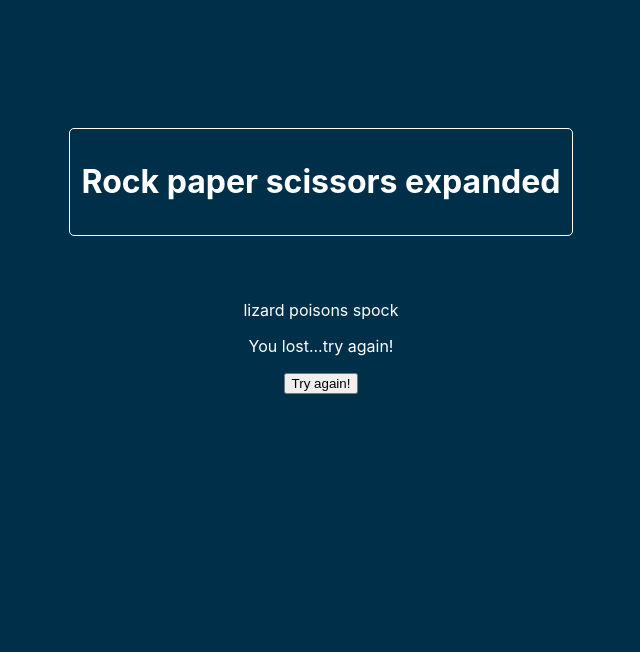
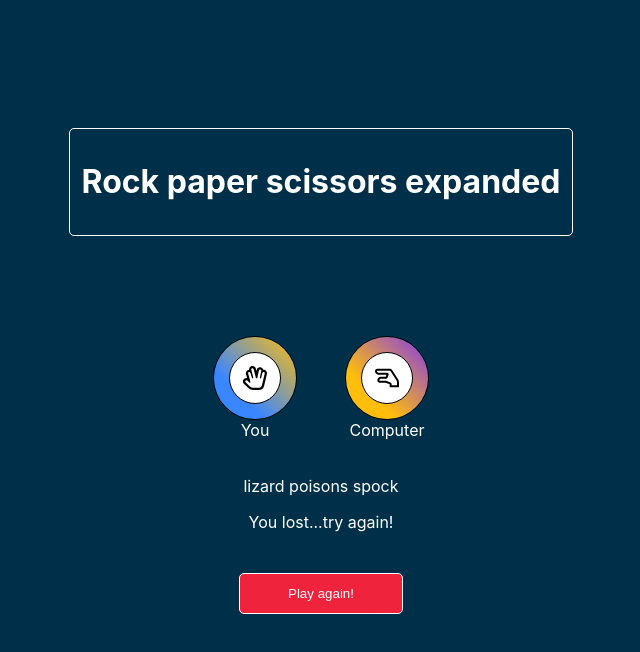
Before and after one commit to AldairGithub/rock-papers-scissors-expanded, a React (Create React App) app in the folder my-app/: page / in a window 1280 px wide. Both pictures are taken after a click on the element 552 px from the left and 407 px from the top of the page. Shown: the top 652 px of the page, without its empty margins (319-959 px from the left). Built offline with nearby package versions, Linux system fonts and the light colour scheme.

Commit message:
added styling to outcome page

```diff
--- a/my-app/src/components/body/body.css
+++ b/my-app/src/components/body/body.css
@@ -4,6 +4,6 @@
 
 @media only screen and (max-width: 480px) {
   .bodyContainer {
-    margin-top: 15%;
+    margin-top: 10%;
   }
 }
--- a/my-app/src/components/body/choices/choiceContainer.tsx
+++ b/my-app/src/components/body/choices/choiceContainer.tsx
@@ -1,6 +1,7 @@
 import { ChoiceIcon } from "./choiceIcon"
-import { Props } from "../utils"
+import { Props, iconPositions } from "../utils"
 import './choices.css'
+import React, { CSSProperties } from "react"
 
 export const ChoiceContainer = (props: Props) => {
   const {choice, handleResult } = props
@@ -12,8 +13,11 @@ export const ChoiceContainer = (props: Props) => {
       handleResult(event, choice)
     }
   }
+
+  const returnedPosition = iconPositions(choice!) as CSSProperties
+
   return (
-    <div className={"choicesPosition"} onClick={handleClick}>
+    <div style={returnedPosition} onClick={handleClick}>
       <ChoiceIcon choice={choice}/>
     </div>
   )
--- a/my-app/src/components/body/choices/choiceIcon.tsx
+++ b/my-app/src/components/body/choices/choiceIcon.tsx
@@ -1,12 +1,11 @@
-import React, { CSSProperties } from "react"
-import { Props, Icon, iconColors, iconPositions, iconColorsOnRightSide } from "../utils"
+import React from "react"
+import { Props, Icon, iconColors, iconColorsOnRightSide } from "../utils"
 import "./choices.css"
 
 export const ChoiceIcon = (props: Props) => {
   const { choice } = props
 
   const color =  {
-    // background: `linean-gradient(to right, ${iconColors(choice!)}, ${iconColorsOnRightSide(choice!)})`,
     maxWidth: "fit-content",
     padding: "15px",
     borderRadius: "50%",
@@ -14,11 +13,10 @@ export const ChoiceIcon = (props: Props) => {
   }
 
   const returnedIcon = Icon({ choice });
-  const returnedPosition = iconPositions(choice!) as CSSProperties
 
   return (
     <>
-      <div tabIndex={0} role="choicebutton" aria-labelledby="choice option" style={returnedPosition} className={"outerIcon"}>
+      <div tabIndex={0} role="choicebutton" aria-labelledby="choice option" className={"outerIcon"}>
         <div style={color}>
           <div className={"iconContainer"}>
             {returnedIcon}
--- a/my-app/src/components/body/choices/choices.css
+++ b/my-app/src/components/body/choices/choices.css
@@ -4,16 +4,8 @@
   justify-content: center;
   align-items: center;
   width: 300px;
-  height: 300px;
+  height: 280px;
   margin: 0 auto;
-}
-
-/* controls the original location of the choices within the page */
-.choicesPosition {
-  margin: 0 auto;
-  display: flex;
-  justify-content: center;
-  align-items: flex-end;
   position: relative;
 }
 
@@ -23,8 +15,8 @@
   border-radius: 50%;
   -moz-border-radius: 50%;
   -webkit-border-radius: 50%;
-  cursor: pointer;
 }
+
 .outerIcon:focus-visible {
   outline-color: #000000;
 }
--- a/my-app/src/components/body/index.tsx
+++ b/my-app/src/components/body/index.tsx
@@ -1,6 +1,6 @@
 import React, {useState} from 'react'
 import { Choices } from './choices/choices'
-import { Outcome } from './outcome'
+import { Outcome } from './outcome/outcome'
 import { randomizer, Result, returnsWinLoseTie } from './utils'
 import './body.css'
 
@@ -9,8 +9,13 @@ export const Body = () => {
     value: "",
     wlt: ""
   }
+  const resetChoices = ""
   const [displayResult, setDisplayResult] = useState<Boolean>(false)
   const [finalResult, setFinalResult] = useState<Result>(resetValue)
+  const [values, setValues] = useState({
+    user: resetChoices,
+    computer: resetChoices
+  })
 
   const handleResult = (event: React.MouseEvent, choice: string) => {
     event.preventDefault()
@@ -19,6 +24,10 @@ export const Body = () => {
     const result = returnsWinLoseTie(user, computer)
     setFinalResult(result)
     setDisplayResult(true)
+    setValues({
+      user: user,
+      computer: computer
+    })
   }
 
   const handleReset = (event: React.MouseEvent) => {
@@ -30,7 +39,7 @@ export const Body = () => {
     <body>
       <div className="bodyContainer">
         {displayResult ?
-          <Outcome result={finalResult!} handleReset={handleReset} /> :
+          <Outcome result={finalResult!} handleReset={handleReset} values={ values}/> :
           <Choices handleResult={handleResult}/>
         }
       </div>
--- a/my-app/src/components/body/outcome.tsx
+++ /dev/null
@@ -1,23 +0,0 @@
-import React from "react"
-import { Result, userOutcome } from "./utils"
-
-type Props = {
-  result: Result,
-  handleReset: (event: React.MouseEvent) => void
-}
-
-export const Outcome = (props: Props) => {
-  const { result, handleReset } = props
-
-  return (
-    <>
-      {result.value}
-      {userOutcome(result)}
-      <button
-        onClick={(event) => handleReset(event)}
-      >
-        Try again!
-      </button>
-    </>
-  )
-}
--- /dev/null
+++ b/my-app/src/components/body/outcome/outcome.css
@@ -0,0 +1,24 @@
+.outcomeIconsContainer {
+  display: flex;
+  justify-content: center;
+  flex-flow: row nowrap;
+  width: fit-content;
+  margin: 0 auto;
+  padding: 12px;
+}
+
+.outcomeIcons {
+  display: flex;
+  flex-flow: column nowrap;
+  padding: 24px;
+}
+
+.tryAgainButton {
+  margin-top: 2%;
+  background-color: #ef233c;
+  border: 1px solid #fff;
+  border-radius: 5px;
+  color: #fff;
+  padding: 12px 48px;
+  cursor: pointer;
+}
--- /dev/null
+++ b/my-app/src/components/body/outcome/outcome.tsx
@@ -0,0 +1,27 @@
+import React from "react"
+import { Result, userOutcome } from "../utils"
+import { OutcomeValues } from "./outcomeValues"
+
+type Props = {
+  result: Result,
+  handleReset: (event: React.MouseEvent) => void,
+  values: {user: string, computer: string}
+}
+
+export const Outcome = (props: Props) => {
+  const { result, handleReset, values } = props
+
+  return (
+    <>
+      <OutcomeValues values={ values}/>
+      {result.value}
+      {userOutcome(result)}
+      <button
+        className={"tryAgainButton" }
+        onClick={(event) => handleReset(event)}
+      >
+        Play again!
+      </button>
+    </>
+  )
+}
--- /dev/null
+++ b/my-app/src/components/body/outcome/outcomeValues.tsx
@@ -0,0 +1,25 @@
+import { ChoiceIcon } from "../choices/choiceIcon"
+import "./outcome.css"
+
+type Props = {
+  values: { user: string, computer: string }
+}
+
+export const OutcomeValues = (props: Props) => {
+  const { values } = props
+
+  return (
+    <>
+      <div className={"outcomeIconsContainer"}>
+        <div className={ "outcomeIcons"}>
+          <ChoiceIcon choice={values.user} />
+          <label>You</label>
+        </div>
+        <div className={ "outcomeIcons"}>
+          <ChoiceIcon choice={values.computer} />
+          <label>Computer</label>
+        </div>
+      </div>
+    </>
+  )
+}
--- a/my-app/src/components/body/utils.tsx
+++ b/my-app/src/components/body/utils.tsx
@@ -28,6 +28,13 @@ export const choices = {
   scissors: "scissors",
   rock: "rock",
   paper: "paper"
+}
+const choicesColors = {
+  lizard: "#ffbe0b",
+  paper: "#fb5607",
+  spock: "#3a86ff",
+  rock: "#ff006e",
+  scissors: "#8338ec"
 }
 
 const orWinsOrLoses = (choice: Boolean) => {
@@ -170,15 +177,15 @@ export const userOutcome = (result: Result) => {
 export const iconColors = (choice: string) => {
   switch (choice) {
     case choices.lizard:
-      return "#ffbe0b"
+      return choicesColors.lizard
     case choices.paper:
-      return "#fb5607"
+      return choicesColors.paper
     case choices.rock:
-      return "#ff006e"
+      return choicesColors.rock
     case choices.scissors:
-      return "#8338ec"
+      return choicesColors.scissors
     case choices.spock:
-      return "#3a86ff"
+      return choicesColors.spock
     default:
       break;
   }
@@ -186,15 +193,15 @@ export const iconColors = (choice: string) => {
 export const iconColorsOnRightSide = (choice: string) => {
   switch (choice) {
     case choices.lizard:
-      return "#8338ec"
+      return choicesColors.scissors
     case choices.paper:
-      return  "#3a86ff"
+      return  choicesColors.spock
     case choices.rock:
-      return "#fb5607"
+      return choicesColors.paper
     case choices.scissors:
-      return "#ff006e"
+      return choicesColors.rock
     case choices.spock:
-      return "#ffbe0b"
+      return choicesColors.lizard
     default:
       break;
   }
@@ -202,23 +209,32 @@ export const iconColorsOnRightSide = (choice: string) => {
 
 const top = {
   position: "absolute",
-  bottom: "80px"
+  top: "0",
+  cursor: "pointer"
 }
 const leftTop = {
   position: "absolute",
-  left: "-10px"
+  left: "0",
+  top: "80px",
+  cursor: "pointer"
 }
 const rightTop = {
   position: "absolute",
-  right: "-10px"
+  right: "0",
+  top: "80px",
+  cursor: "pointer"
 }
 const leftBottom = {
   position: "absolute",
-  top: "20px"
+  bottom: "0",
+  left: "45px",
+  cursor: "pointer"
 }
 const rightBottom = {
   position: "absolute",
-  top: "20px"
+  bottom: "0",
+  right: "45px",
+  cursor: "pointer"
 }
 
 export const iconPositions = (choice: string) => {
```
